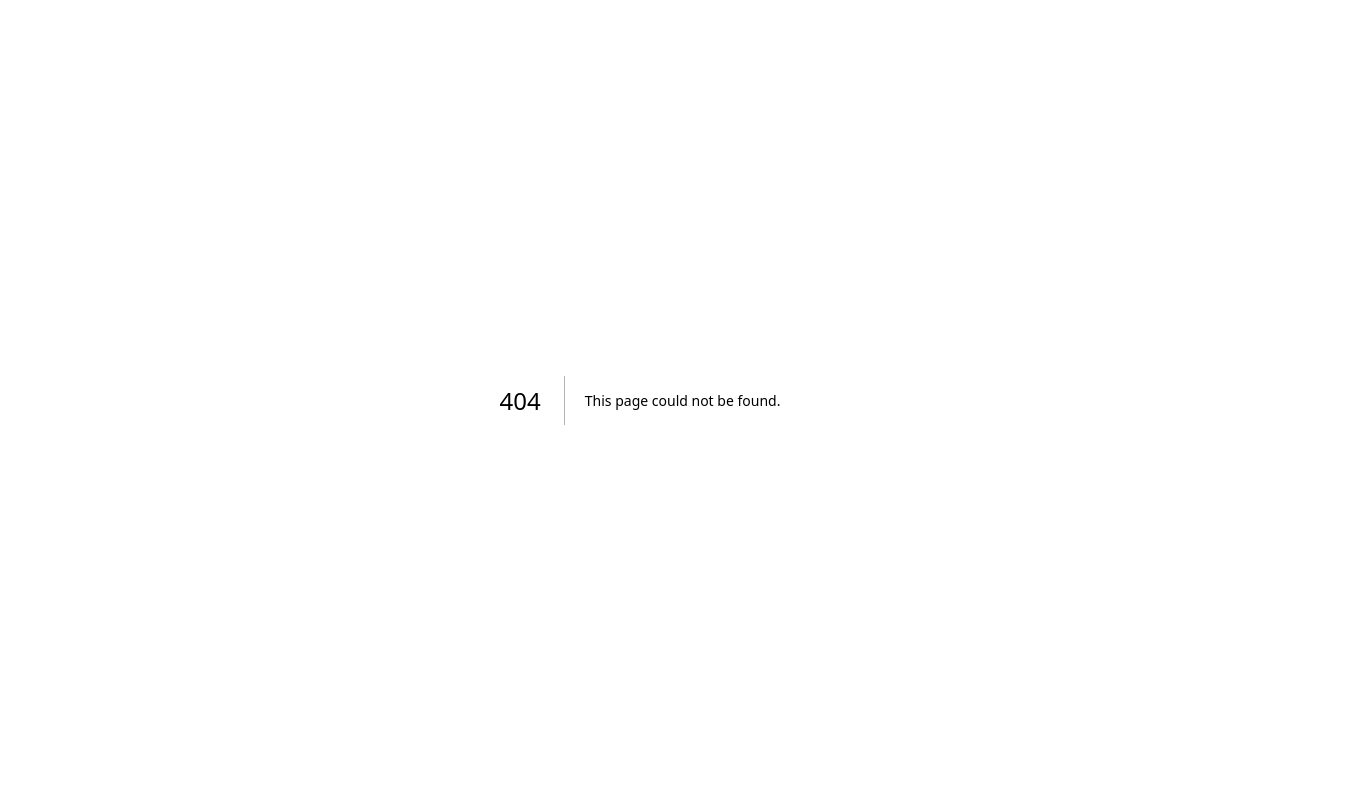
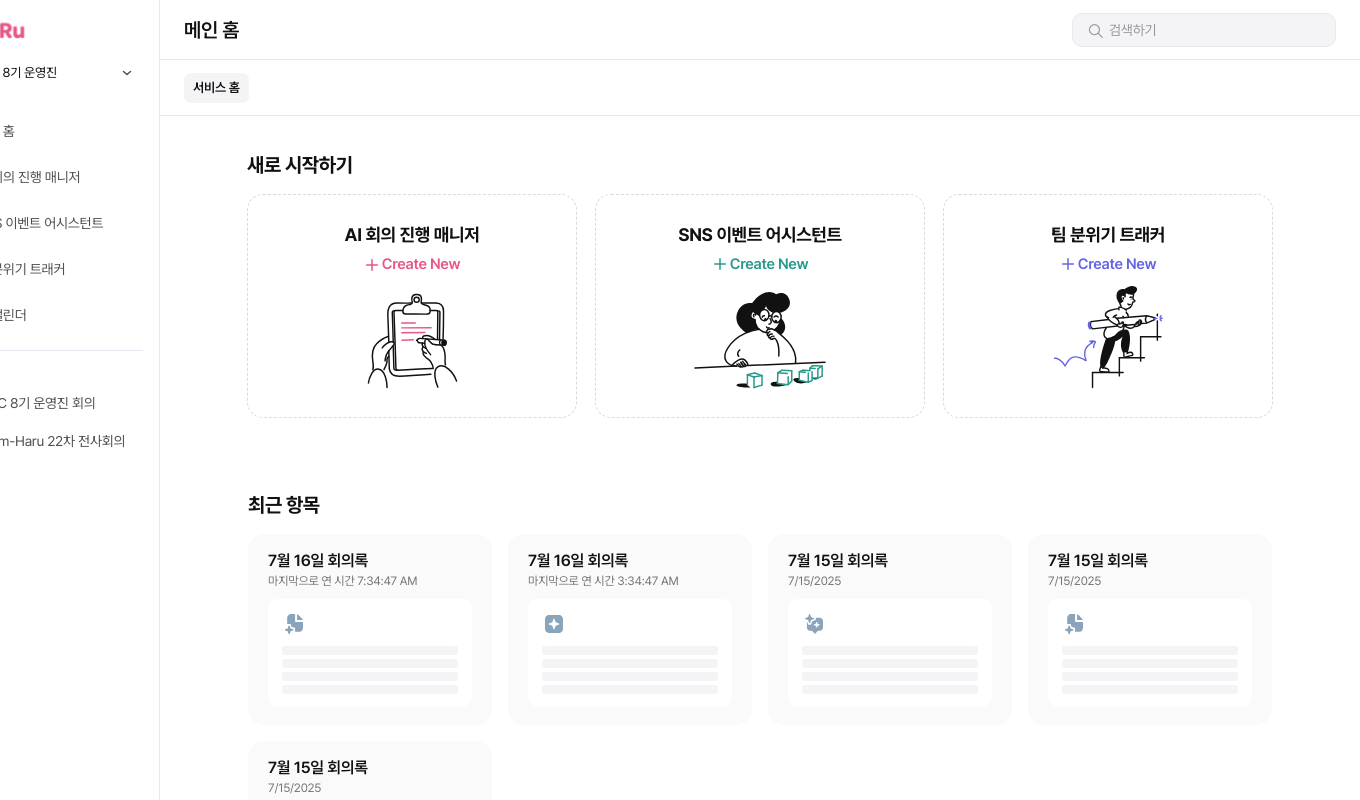
Before and after one commit to kyeoungwoon/haru-web-production, a Next.js app: page /workspace/1 in a window 1280 px wide. Before the commit this address had no page. Shown: the top 800 px of the page, 1360 px wide, since content can reach past the window. Built offline with nearby package versions, Linux system fonts and the light colour scheme.

Commit message:
Deploy PR #183 from develop

```diff
--- /dev/null
+++ b/src/app/workspace/[id]/page.tsx
@@ -0,0 +1,84 @@
+'use client';
+
+import { useState } from 'react';
+
+import ImageCta from '@common/components/cta/ImageCta/ImageCta.client';
+import { ImageCtaType } from '@common/components/cta/ImageCta/ImageCta.types';
+import ImageCtaSkeleton from '@common/components/cta/ImageCta/ImageCtaSkeleton';
+import BoxedFile from '@common/components/etc/BoxedFile/BoxedFile.client';
+import { DocumentType } from '@common/components/etc/BoxedFile/BoxedFile.types';
+import BoxedFileSkeleton from '@common/components/etc/BoxedFile/BoxedFileSkelton';
+
+const ctaItems = [
+  { type: ImageCtaType.AI_MEETING_MANAGER, onClick: () => console.log('AI') },
+  { type: ImageCtaType.SNS_EVENT_ASSISTANT, onClick: () => console.log('SNS') },
+  { type: ImageCtaType.TEAM_MOOD_TRACKER, onClick: () => console.log('TEAM') },
+];
+
+// 더미 데이터
+const docTypes: DocumentType[] = [
+  DocumentType.AI_MEETING_MANAGER,
+  DocumentType.SNS_EVENT_ASSISTANT,
+  DocumentType.TEAM_MOOD_TRACKER,
+];
+
+const now = new Date();
+const dummyFiles = Array.from({ length: 5 }, (_, index) => {
+  const date = new Date(now);
+  date.setHours(date.getHours() - index * 4);
+  const title = `${date.getMonth() + 1}월 ${date.getDate()}일 회의록`;
+
+  return {
+    title,
+    lastOpened: date.toISOString(),
+    documentType: docTypes[index % docTypes.length],
+    thumbnailUrl: '',
+  };
+});
+
+const WorkSpaceMainPage = () => {
+  // 임시 로딩 상태 (실제 프로젝트에서는 API fetch 기준으로 변경)
+  const [isLoading, setIsLoading] = useState(false);
+
+  return (
+    <div className="flex flex-col items-center">
+      <div className="mb-74pxr flex flex-col">
+        <div className="mt-36pxr mb-16pxr text-t3-bd">새로 시작하기</div>
+        <div className="gap-20pxr md:gap-18pxr flex">
+          {isLoading
+            ? Array.from({ length: ctaItems.length }).map((_, index) => (
+                <ImageCtaSkeleton key={index} />
+              ))
+            : ctaItems.map((item, index) => (
+                <ImageCta key={index} type={item.type} onClick={item.onClick} />
+              ))}
+        </div>
+      </div>
+
+      <div className="flex flex-col">
+        <div className="mb-16pxr text-t3-bd">최근 항목</div>
+        <div className="gap-18pxr md:gap-16pxr grid grid-cols-4">
+          {isLoading
+            ? Array.from({ length: 8 }).map((_, index) => <BoxedFileSkeleton key={index} />)
+            : dummyFiles.map((file, idx) => (
+                <BoxedFile
+                  key={file.title + idx}
+                  title={file.title}
+                  lastOpened={file.lastOpened}
+                  documentType={file.documentType}
+                  thumbnailUrl={file.thumbnailUrl}
+                  onClick={() => {}}
+                />
+              ))}
+        </div>
+      </div>
+
+      <div className="mt-74pxr mb-92pxr flex flex-col">
+        <div className="mb-16pxr text-t3-bd">내 캘린더</div>
+        <div>수현이 캘린더 구현 후 그대로 대체 예정</div>
+      </div>
+    </div>
+  );
+};
+
+export default WorkSpaceMainPage;
--- /dev/null
+++ b/src/app/workspace/layout.tsx
@@ -0,0 +1,30 @@
+import type { Metadata } from 'next';
+
+import { GnbSection } from '@common/types/gnbs.types';
+
+import GnbTop from '@common/components/gnbs/GnbTop/GnbTop.client';
+import Footer from '@common/components/layouts/Footer/Footer.server';
+import GnbLeftLayout from '@common/components/layouts/GnbLeftLayout.server';
+
+export const metadata: Metadata = {
+  title: 'WorkSpace_메인_페이지',
+  description: 'HaRu의 워크스페이스 메인페이지입니다.',
+};
+
+const WorkSpaceLayout = ({
+  children,
+}: Readonly<{
+  children: React.ReactNode;
+}>) => {
+  return (
+    <div>
+      <GnbLeftLayout>
+        <GnbTop section={GnbSection.MAIN} />
+        {children}
+      </GnbLeftLayout>
+      <Footer />
+    </div>
+  );
+};
+
+export default WorkSpaceLayout;
--- /dev/null
+++ b/src/app/workspace/page.tsx
@@ -0,0 +1,27 @@
+'use client';
+
+import Image from 'next/image';
+
+import Image404 from '@assets/images/404/Image404.png';
+
+import CreateWorkspaceButton from '@common/components/buttons/38px/CreateWorkspaceButton/CreateWorkSpaceButton.client';
+
+const NonHaveWorkSpaceMainPage = () => {
+  return (
+    <div className="flex flex-col items-center">
+      <div className="mb-292pxr flex flex-col">
+        <div className="mt-36pxr text-t3-bd mb-16pxr">새로 시작하기</div>
+        <div className="w-1030pxr h-534pxr border-stroke-200 rounded-16pxr flex flex-col items-center border border-solid">
+          <div className="w-396pxr h-266pxr mt-30pxr mb-36pxr">
+            <Image src={Image404} alt="워크스페이스 없음" />
+          </div>
+          <div className="text-t3-sb mb-8pxr">아직 소속된 워크스페이스가 없어요!</div>
+          <div className="mb-18pxr text-b2-rg text-center whitespace-pre-line text-gray-200">{`워크스페이스에 참여하고\n회의 진행, 이벤트 운영, 팀 분위기 설문 등\nHaRu의 다양한 기능을 이용해 보세요!`}</div>
+          <CreateWorkspaceButton onClick={() => console.log()} />
+        </div>
+      </div>
+    </div>
+  );
+};
+
+export default NonHaveWorkSpaceMainPage;
--- /dev/null
+++ b/src/common/components/buttons/38px/CreateWorkspaceButton/CreateWorkSpaceButton.client.tsx
@@ -0,0 +1,24 @@
+'use client';
+
+import clsx from 'clsx';
+
+import { ButtonsCommonProps } from '../../types/buttons.common.types';
+
+/**
+ * '워크스페이스 생성하기 38px' 버튼
+ */
+const CreateWorkSpaceButton = ({ onClick, ...props }: ButtonsCommonProps) => {
+  return (
+    <button
+      className={clsx(
+        'text-bt1-sb h-38pxr w-171pxr rounded-7pxr inline-flex items-center justify-center bg-gray-100 text-white',
+      )}
+      {...props}
+      onClick={onClick}
+    >
+      워크스페이스 생성하기
+    </button>
+  );
+};
+
+export default CreateWorkSpaceButton;
--- /dev/null
+++ b/src/common/components/cta/ImageCta/ImageCtaSkeleton.tsx
@@ -0,0 +1,5 @@
+const ImageCtaSkeleton = () => {
+  return <div className="animate-bg-pulse h-56 w-82.5 animate-pulse rounded-2xl" />;
+};
+
+export default ImageCtaSkeleton;
--- a/src/common/components/etc/BoxedFile/BoxedFile.client.tsx
+++ b/src/common/components/etc/BoxedFile/BoxedFile.client.tsx
@@ -1,4 +1,6 @@
 'use client';
+
+import { useEffect, useState } from 'react';
 
 import Image from 'next/image';
 
@@ -9,32 +11,42 @@ import { FeaturedFileIconsState } from '@icons/FeaturedFileIcons/FeaturedFileIco
 
 import { BoxedFileProps, DocumentType } from './BoxedFile.types';
 
-const BoxedFile = ({
-  title,
-  lastOpened = new Date(Date.now()),
-  thumbnailUrl,
-  documentType,
-}: BoxedFileProps) => {
+const BoxedFile = ({ title, lastOpened, thumbnailUrl, documentType, onClick }: BoxedFileProps) => {
   const documentIconMap = {
     [DocumentType.AI_MEETING_MANAGER]: FeaturedFileIconsState.SIZE_24_AI_MANAGER_FILE,
     [DocumentType.SNS_EVENT_ASSISTANT]: FeaturedFileIconsState.SIZE_24_SNS_ASSISTANT_FILE,
     [DocumentType.TEAM_MOOD_TRACKER]: FeaturedFileIconsState.SIZE_24_TEAM_MOOD_FILE,
   };
   const iconState = documentIconMap[documentType];
-  const today = new Date();
-  const isSameDate =
-    today.getFullYear() === lastOpened.getFullYear() &&
-    today.getMonth() === lastOpened.getMonth() &&
-    today.getDate() === lastOpened.getDate();
-  const time = `${isSameDate ? `마지막으로 연 시간 ${lastOpened.toLocaleTimeString()}` : lastOpened.toLocaleDateString()}`;
   const iconClass = 'absolute top-13pxr left-14pxr h-6 w-6';
 
+  const [formattedTime, setFormattedTime] = useState('');
+
+  useEffect(() => {
+    const openedDate = new Date(lastOpened ?? '');
+    const today = new Date();
+
+    const isSameDate =
+      today.getFullYear() === openedDate.getFullYear() &&
+      today.getMonth() === openedDate.getMonth() &&
+      today.getDate() === openedDate.getDate();
+
+    const time = isSameDate
+      ? `마지막으로 연 시간 ${openedDate.toLocaleTimeString()}`
+      : openedDate.toLocaleDateString();
+
+    setFormattedTime(time);
+  }, [lastOpened]);
+
   return (
-    <div className="w-244pxr h-191pxr py-17pxr shrink-0 rounded-2xl bg-gray-700 px-5">
+    <div
+      className="w-244pxr h-191pxr py-17pxr shrink-0 rounded-2xl bg-gray-700 px-5 hover:cursor-pointer"
+      onClick={onClick}
+    >
       <div className="mb-2.5 flex w-full shrink-0 flex-col items-start gap-0.5">
         {/* 폰트 시스템에 없어서 적용 안됨 양식만 맞줘 놓음 상태 */}
         <span className="text-t5-sb">{title}</span>
-        <span className="text-cap2-rg text-gray-300">{time}</span>
+        <span className="text-cap2-rg text-gray-300">{formattedTime}</span>
       </div>
       {/* shadow box 나중에 수정 예정 */}
       <div className="h-108pxr rounded-10pxr relative w-full shrink-0 bg-white">
--- a/src/common/components/etc/BoxedFile/BoxedFile.types.ts
+++ b/src/common/components/etc/BoxedFile/BoxedFile.types.ts
@@ -5,7 +5,8 @@ export enum DocumentType {
 }
 export interface BoxedFileProps {
   title: string;
-  lastOpened?: Date;
+  lastOpened?: string;
   thumbnailUrl?: string;
   documentType: DocumentType;
+  onClick: () => void;
 }
--- /dev/null
+++ b/src/common/components/etc/BoxedFile/BoxedFileSkelton.tsx
@@ -0,0 +1,5 @@
+const BoxedFileSkeleton = () => {
+  return <div className="w-244pxr h-191pxr animate-bg-pulse rounded-2xl" />;
+};
+
+export default BoxedFileSkeleton;
--- a/src/styles/animation.css
+++ b/src/styles/animation.css
@@ -8,6 +8,11 @@
   .animate-loading-bar {
     background-image: linear-gradient(to right, #0075ff, #00a3ff 48.4375%, #00ffff);
     animation: loading-bar 1.5s ease infinite;
+  }
+
+  /* 배경색 Pulse */
+  .animate-bg-pulse {
+    animation: bg-pulse 750ms ease-out 1ms infinite;
   }
 }
 
@@ -32,3 +37,13 @@
     opacity: 0;
   }
 }
+
+@keyframes bg-pulse {
+  0%,
+  100% {
+    background-color: rgba(0, 0, 0, 0.03);
+  }
+  50% {
+    background-color: rgba(0, 0, 0, 0.06);
+  }
+}
```
Also changed, not shown: src/assets/images/404/Image404.png (added), 1 other file (tests, documents, lock files or other folders).
